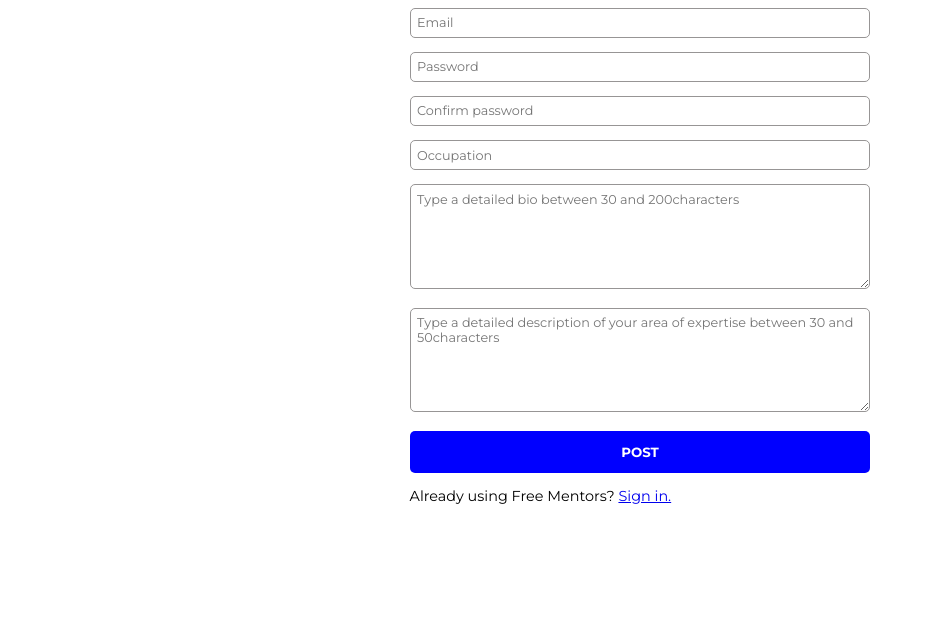
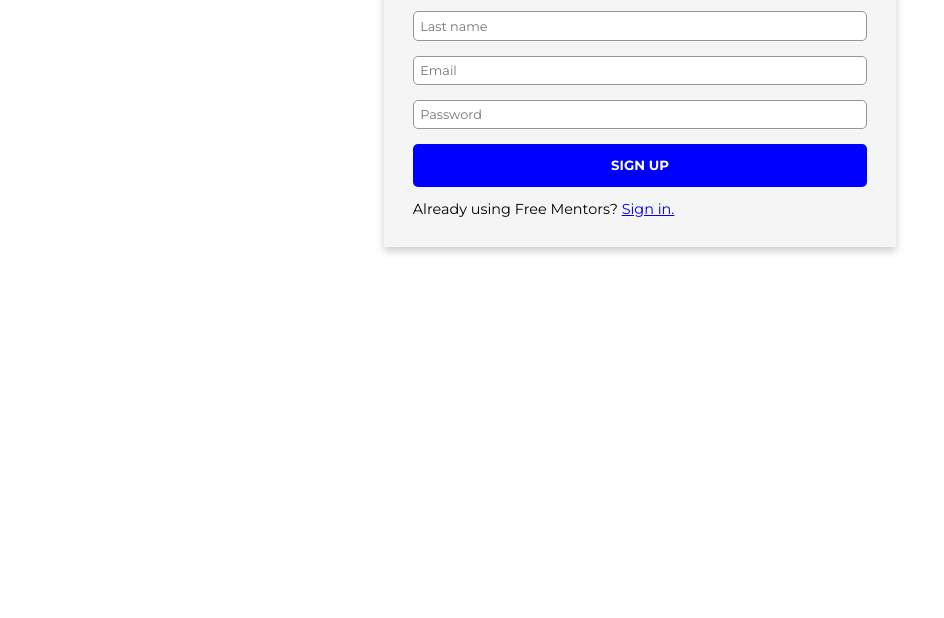
Before and after one commit to JackieBinya/free-mentors-challenge-2, a website: page UI/signUp.html in a window 1280 px wide. Shown: the part 182-800 px from the top of the page, without its empty margins (0-944 px from the left). Drawn offline with Linux system fonts and the light colour scheme.

Commit message:
bg(168248245) Fix form styling - modified styling for sign up, sign in and request mentor session forms [finishes #168248245]

```diff
--- a/UI/signUp.html
+++ b/UI/signUp.html
@@ -12,9 +12,9 @@
     <header>
             <a href="index.html" class="logo">Free Mentors</a>
     </header>
-    <div class="container">
-        <h2>Sign Up</h2>
+    <div class="container form-container">
         <form action="" class="signUpForm">
+            <h2>Sign Up</h2>
             <div>
                 <input type="text" placeholder="First name">
             </div>
@@ -29,23 +29,7 @@
             <div>
                 <input type="password" placeholder="Password">
             </div>
-
-            <div>
-                <input type="password" placeholder="Confirm password">
-            </div>
-
-            <div>
-                    <input type="text" placeholder="Occupation">
-            </div>
-
-            <div>
-                <textarea name="bio"  maxlength="200"  rows="6" placeholder="Type a detailed bio between 30 and 200characters" ></textarea>
-            </div>
-
-            <div>
-                <textarea name="expertise"  maxlength="200"  rows="6" placeholder="Type a detailed description of your area of expertise between 30 and 50characters"></textarea>
-            </div>
-            <button type="button" class="btn-start signUp-btn">Post</button>
+            <button type="button" class="btn-start signUp-btn">Sign Up</button>
             <span class="ad-headliner">Already using Free Mentors?</span>
             <a class="ad-extenalLink" href="signIn.html">Sign in.</a>
         </form>
--- a/UI/styles.css
+++ b/UI/styles.css
@@ -467,12 +467,23 @@ ul li {
     width: 40%;
     margin: 0 auto;
   }
+
 }
 
-  @media only screen and (min-width: 1025px) {
-    .sessionForm, .signUpForm{
-      width: 40%;
+  @media only screen and (min-width: 1024px){
+    .form-container {
+      height: 100vh;
+      position: fixed;
+      top: 10%;
+      left: 10%;
+    }
+
+    .sessionForm , .signUpForm, .signInForm {
+      width: 50%;
       margin: 0 auto;
+      background-color: whitesmoke;
+      box-shadow: 0 4px 8px 0 rgba(0,0,0,0.2);
+      padding: 2em;
     }
   }
 
```
Also changed, not shown: UI/requestSession.html (+3 -3 lines), UI/signIn.html (+3 -3 lines).
